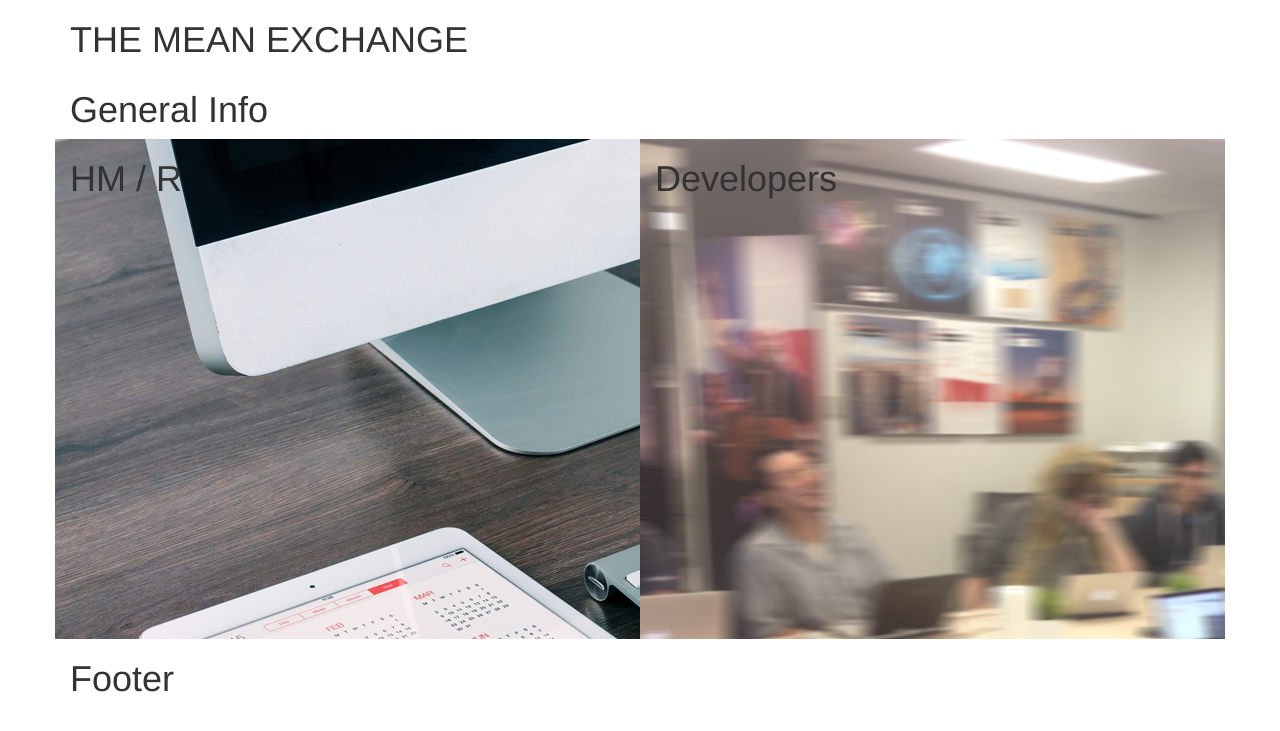
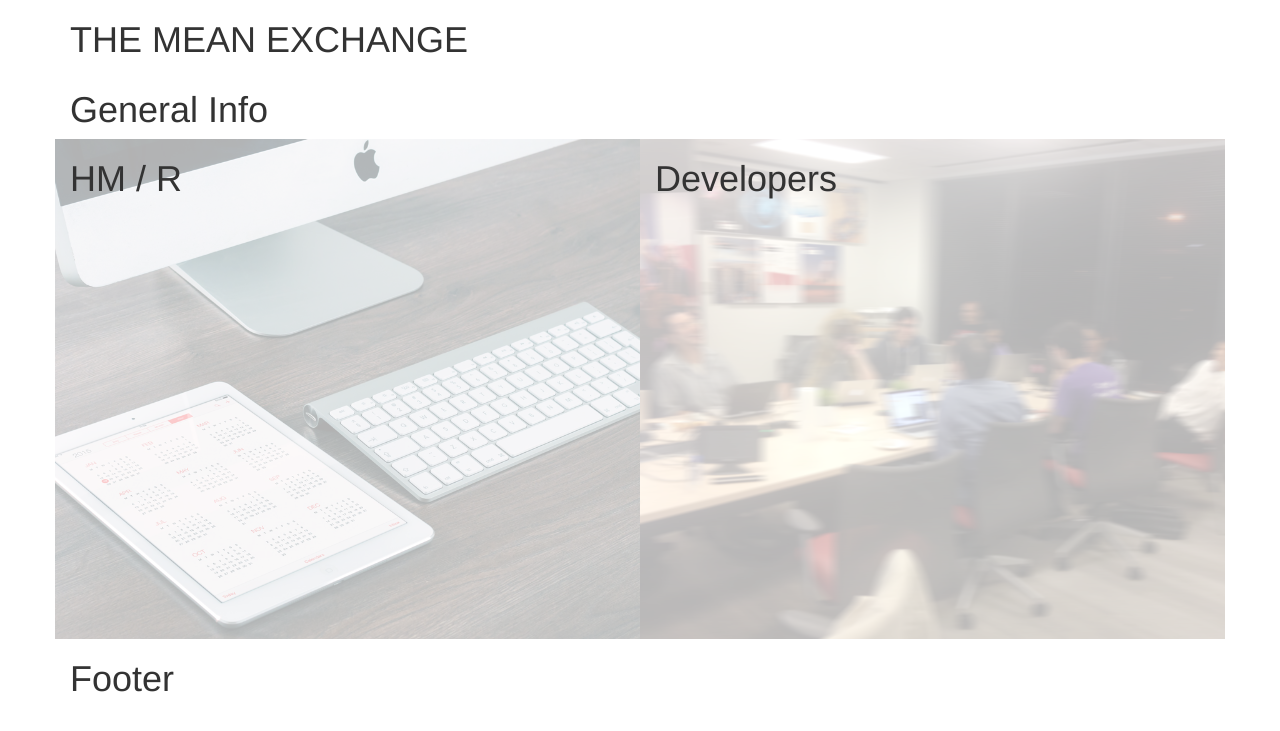
Before and after one commit to jewelsjacobs/full-stack-react, a PHP site: page / in a window 1280 px wide. Shown: the top 731 px of the page. Run offline with PHP 8.4, Linux system fonts and the light colour scheme; some libraries are stand-ins or nearby versions.

Commit message:
Hacking on index html awesomeness.

```diff
--- a/css/custom.css
+++ b/css/custom.css
@@ -1,9 +1,58 @@
 #hm {
-    background-image: url("../images/hm.png");
+    position: relative;
     height: 500px;
 }
 
+#hm * {
+    z-index: 2;
+    position: relative;
+}
+
+#hm:before {
+    background-image: url("../images/hm.png");
+    content: ' ';
+    display: block;
+    position: absolute;
+    height: 500px;
+    opacity: .3;
+    top: 0;
+    left: 0;
+    width: 100%;
+    z-index: 1;
+    background-repeat: no-repeat;
+    background-position: 50% 0;
+    -ms-background-size: cover;
+    -o-background-size: cover;
+    -moz-background-size: cover;
+    -webkit-background-size: cover;
+    background-size: cover;
+}
+
 #devs {
-    background-image: url("../images/devs.png");
+    position: relative;
     height: 500px;
 }
+#devs * {
+    z-index: 2;
+    position: relative;
+}
+
+#devs:before {
+    background-image: url("../images/devs.png");
+    content: ' ';
+    display: block;
+    position: absolute;
+    height: 500px;
+    opacity: .3;
+    top: 0;
+    left: 0;
+    width: 100%;
+    z-index: 1;
+    background-repeat: no-repeat;
+    background-position: 50% 0;
+    -ms-background-size: cover;
+    -o-background-size: cover;
+    -moz-background-size: cover;
+    -webkit-background-size: cover;
+    background-size: cover;
+}
--- a/index.html
+++ b/index.html
@@ -5,7 +5,8 @@
     <script src="build/react.js"></script>
     <script src="bower_components/react-bootstrap/react-bootstrap.js"></script>
     <link rel="stylesheet" href="css/bootstrap.css"/>
-    <link rel="stylesheet" href="css/bootstrap-theme.css"/>
+    <!-- <link rel="stylesheet" href="css/bootstrap-theme.css"/> -->
+    <link rel="stylesheet" href="https://cdnjs.cloudflare.com/ajax/libs/bootstrap-material-design/0.3.0/css/material-fullpalette.min.css"/>
     <link rel="stylesheet" href="css/custom.css"/>
 </head>
 <body>
@@ -13,7 +14,8 @@
 <script type="application/javascript">
     var Grid = ReactBootstrap.Grid,
             Row = ReactBootstrap.Row,
-            Col = ReactBootstrap.Col;
+            Col = ReactBootstrap.Col,
+            Button = ReactBootstrap.Button;
 </script>
 <script src="build/login.js"></script>
 </body>
```
Also changed, not shown: src/login.js (+39 -3 lines).
